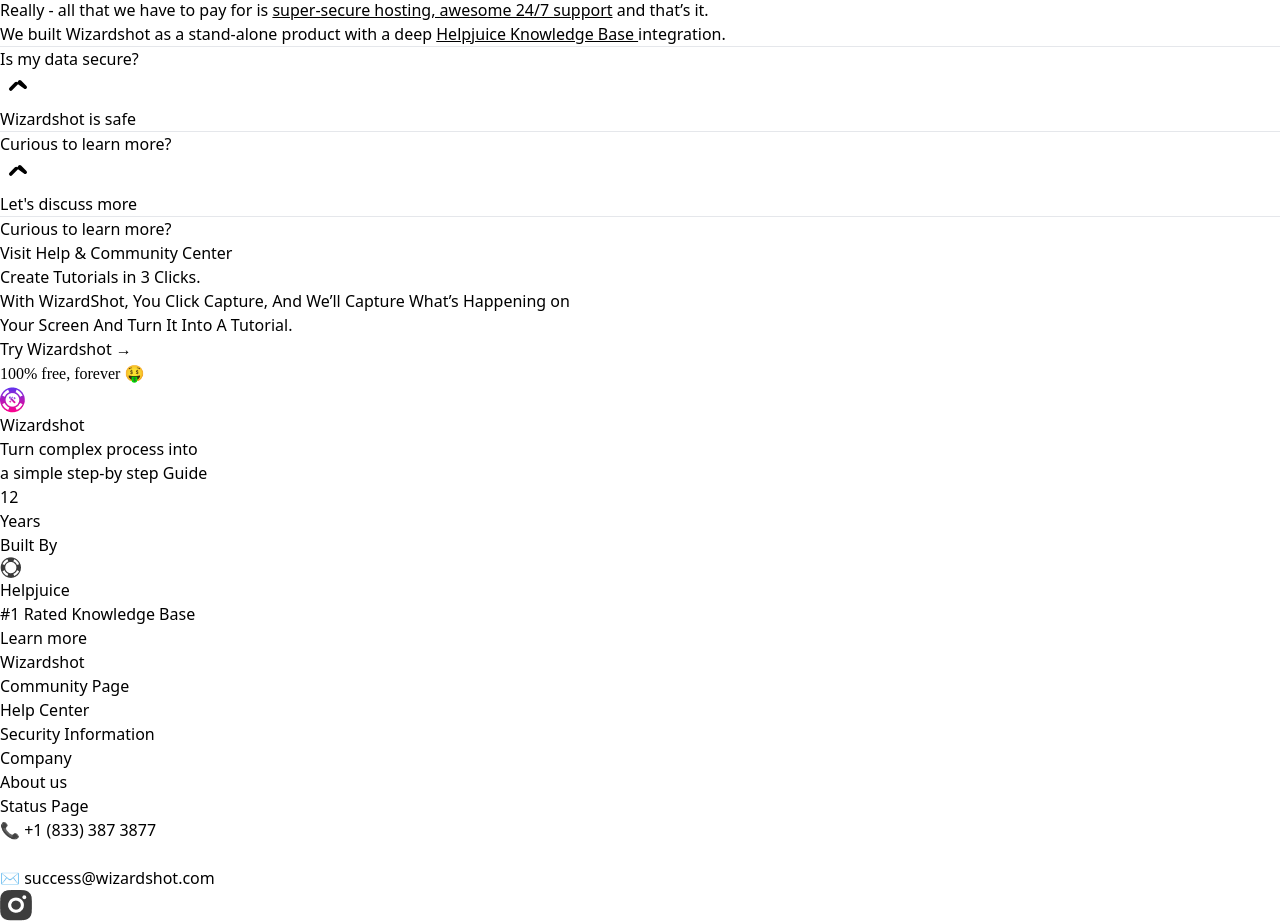
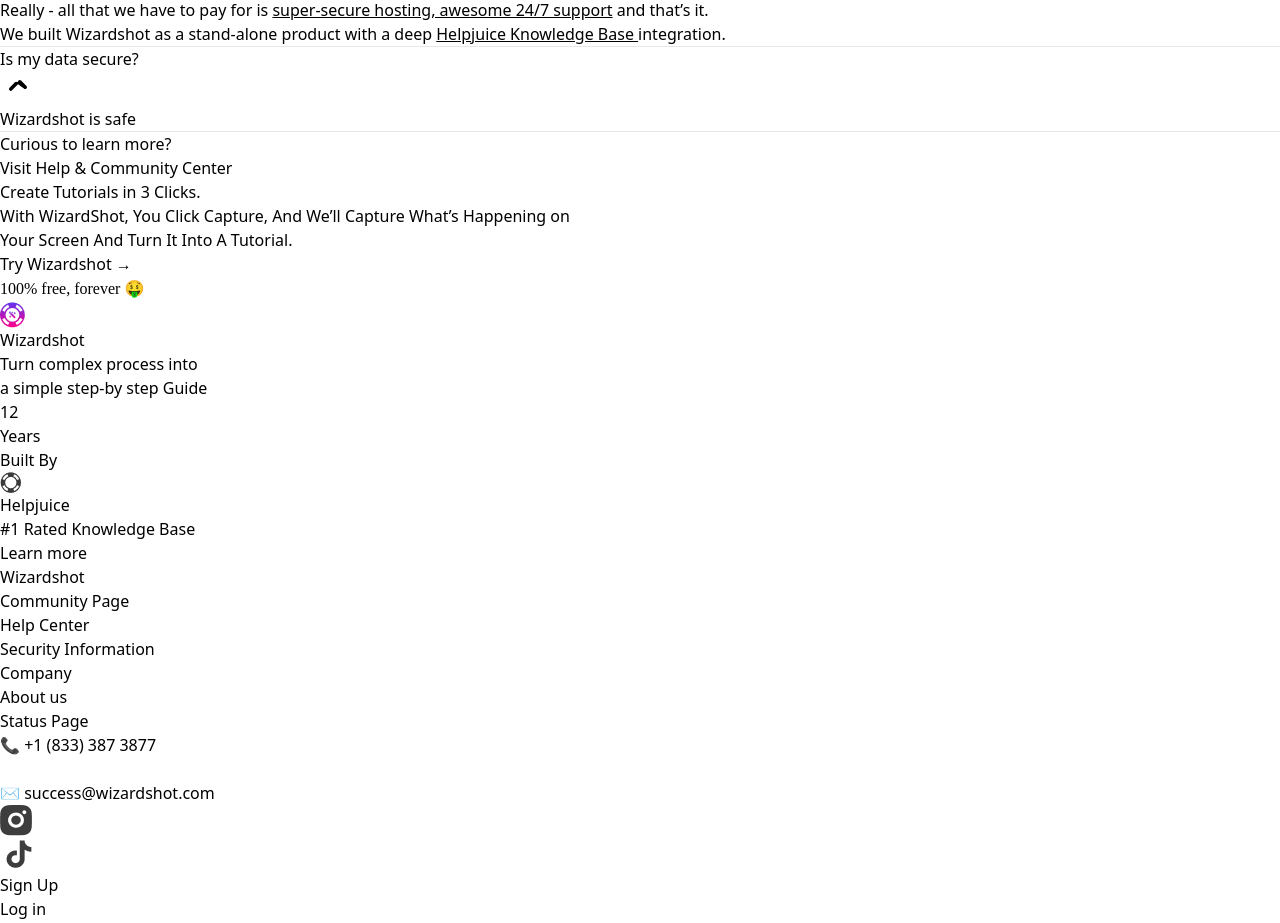
Before and after one commit to MICHAELKITH/Test, a React (Vite) app in the folder wizard/: page / in a window 1280 px wide. Shown: the part 3880-4803 px from the top of the page. Built offline with nearby package versions, Linux system fonts and the light colour scheme.

Commit message:
Add changes

```diff
--- a/wizard/src/assets/components/FAQ.jsx
+++ b/wizard/src/assets/components/FAQ.jsx
@@ -31,11 +31,6 @@
       title: "Is my data secure?",
       answer:["Wizardshot is safe"]
     },
-
-    {
-      title: "Curious to learn more? ",
-      answer:["Let's discuss more "]
-    },
   ];
 
   return (
```
